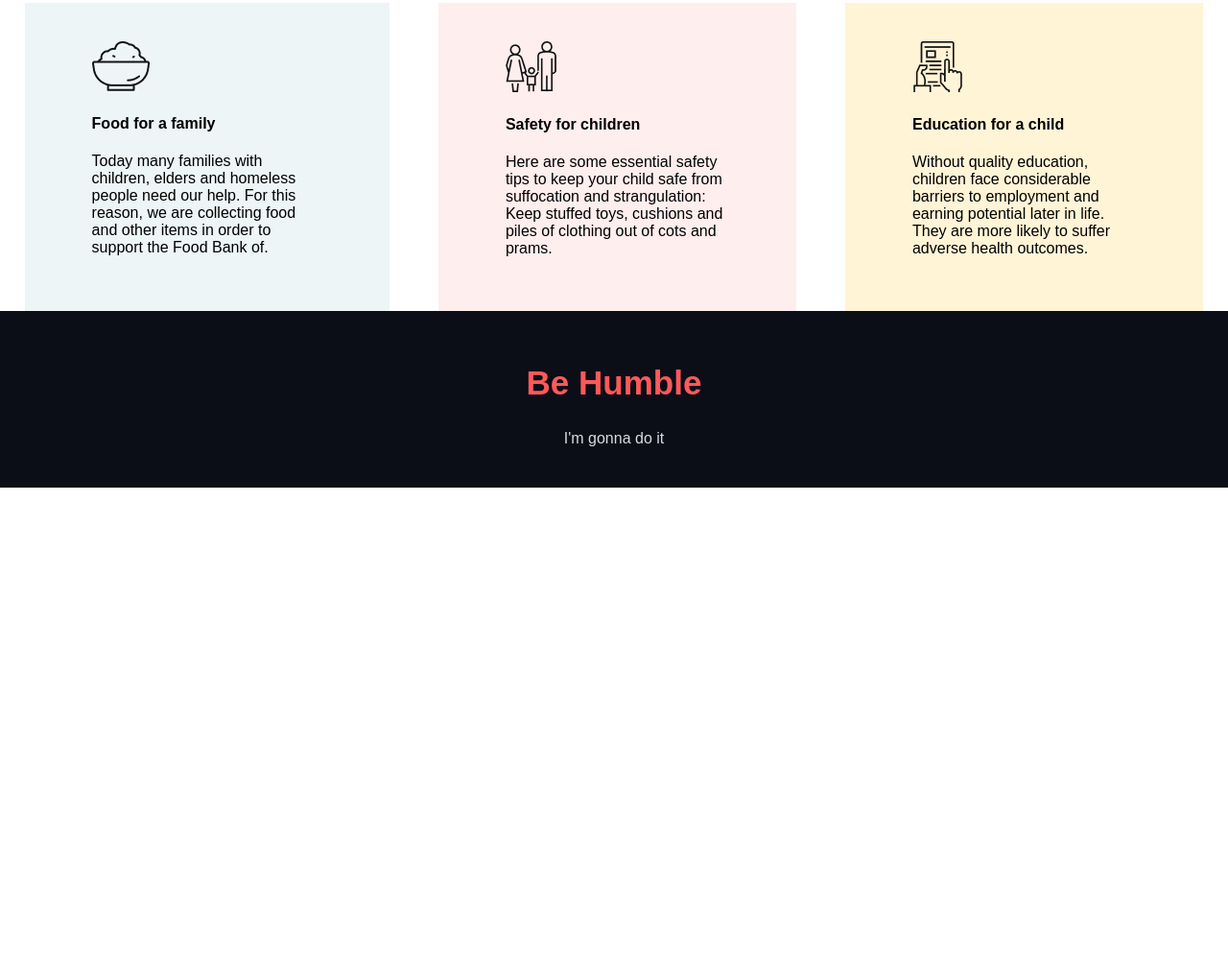
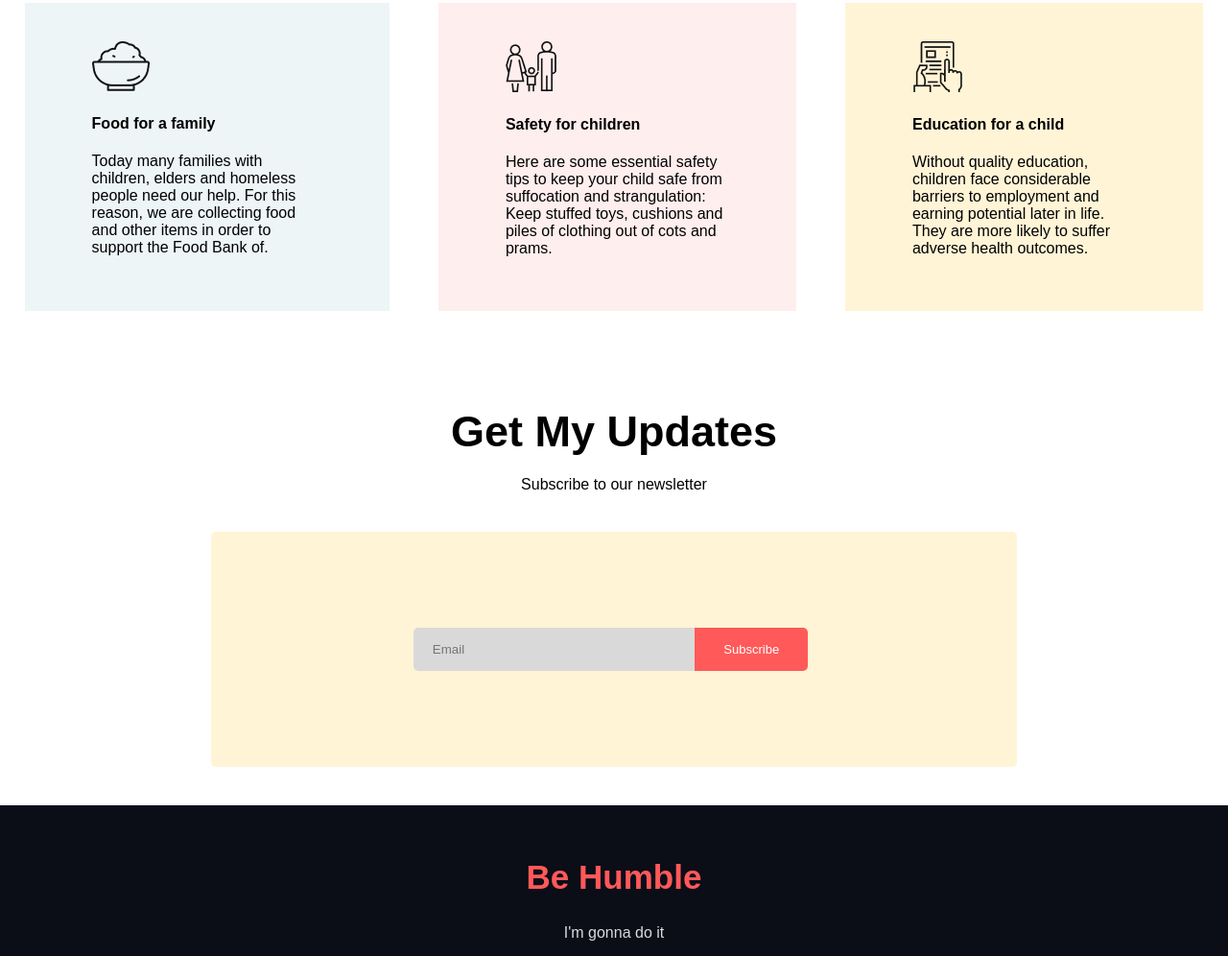
Before and after one commit to Muntofa/need-donate, a plain HTML site: page index.html in a window 1280 px wide. Shown: the part 1179-2175 px from the top of the page at 96% size. Before the commit the page ends 1687 px from the top, so only its background shows below. Drawn offline with Linux system fonts and the light colour scheme; a web font is replaced by a local one.

Commit message:
subcribe

```diff
--- a/index.html
+++ b/index.html
@@ -10,16 +10,19 @@
     <link href="https://fonts.googleapis.com/css2?family=Finlandica:ital,wght@1,500&display=swap" rel="stylesheet">
     <link rel="stylesheet" href="style.css">
 </head>
+
 <body>
     <section class="cover-section">
         <div class="cover">
             <div>
                 <h1>Let's Help Those Who Are <br> More In Need</h1>
             </div>
+
             <div>
                 <p>When disaster strikes, our Emergency Response Team works with </p>
                 <p>national Caritas members to get families the help they need fast.</p>
             </div>
+
             <div class="button-link">
                 <p><a href="">Donate Now</a></p>
             </div>
@@ -42,6 +45,7 @@
                     <h1>5000tk</h1>
             </div>
 
+            <div>
                 <div class="input-price">
                     <input id="input-field" type="text" placeholder="Other Amount (Taka)" />
                 </div>
@@ -49,7 +53,7 @@
                 <div class="button-link center">
                     <p><a href="">Donate Now</a></p>
                 </div>
-
+            </div>
         </div>
     </section>
 
@@ -58,6 +62,7 @@
             <h1>Our Donate Plan</h1>
             <p>The Global Action Fund is our “where most needed” fund that has a global impact. <br> By working together we can help millions of people.</p>
         </div>
+
         <div class="flex-container">
             <div id="box-1" class="box">
                 <img src="icon/food.png" alt="">
@@ -79,6 +84,20 @@
         </div>
     </section>
 
+    <section>
+        <div class="donate-today">
+            <h1>Get My Updates</h1>
+            <p>Subscribe to our newsletter</p>
+        </div>
+
+        <div class="subscribe">
+            <form>
+                <input class="subscribe-input" type="email" placeholder="Email">
+                <input class="subscribe-button" type="button" value="Subscribe">
+            </form>
+        </div>
+    </section>
+
     <footer>
         <h2>Be Humble</h2>
         <p>I'm gonna do it</p>
--- a/style.css
+++ b/style.css
@@ -107,6 +107,56 @@ footer {
   text-align: center;
   padding: 26px;
 }
+
+.subscribe {
+  background-color: #FFF4D6;
+  width: 50%;
+  margin: 40px auto;
+  border-radius: 5px;
+  padding: 100px;
+  text-align: center;
+}
+
+.subscribe-button {
+  text-decoration: none;
+  background-color: #FF5959;
+  padding: 15px 30px;
+  font-weight: 500;
+  font-size: 13px;
+  border-top-right-radius: 5px;
+  border-bottom-right-radius: 5px;
+  border: none;
+  color: #fff;
+}
+
+.subscribe-input {
+  background-color: #D9D9D9;
+  padding: 15px 20px;
+  margin: -7px;
+  width: 40%;
+  border-top-left-radius: 5px;
+  border-bottom-left-radius: 5px;
+  border: none;
+
+}
+
+
+
+
+
+
+
+
+
+
+
+
+
+
+
+
+
+
 footer h2 {
   color: #FF5959;
   font-size: 35px;
```
Lines whose indentation alone changed are shown as unchanged.
